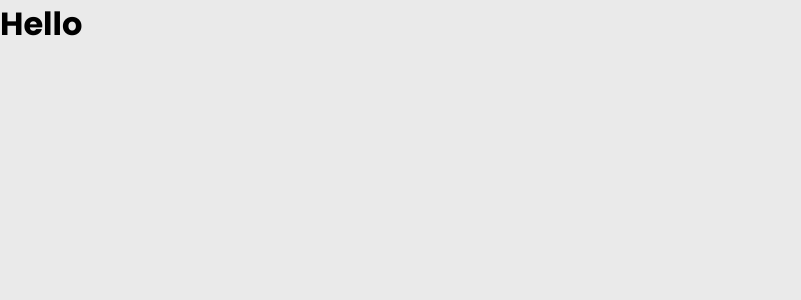
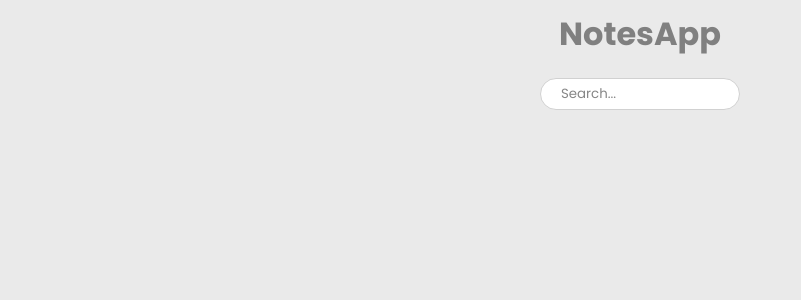
Before and after one commit to mserhatyuksel/Notes-App, a React (Create React App) app in the folder client/: page / in a window 1280 px wide. Shown: the top 300 px of the page, without its empty margins (0-801 px from the left). Built offline with nearby package versions, Linux system fonts and the light colour scheme.

Commit message:
Added Header component

```diff
--- a/client/src/App.js
+++ b/client/src/App.js
@@ -1,9 +1,10 @@
-import './App.css';
+import "./App.css";
+import Header from "./components/Header";
 
 function App() {
   return (
     <div>
-      <h1>Hello</h1>
+      <Header />
     </div>
   );
 }
--- /dev/null
+++ b/client/src/components/Header/Header.jsx
@@ -0,0 +1,12 @@
+import React from "react";
+import styles from "./Header.module.css";
+const Header = () => {
+  return (
+    <header className={styles.header}>
+      <h1 className={styles.title}>NotesApp</h1>
+      <input className={styles.search} type="text" placeholder="Search..." />
+    </header>
+  );
+};
+
+export default Header;
--- /dev/null
+++ b/client/src/components/Header/Header.module.css
@@ -0,0 +1,22 @@
+.header {
+  display: flex;
+  flex-direction: column;
+  align-items: center;
+}
+
+.title {
+  color: #808080;
+  margin-top: 10px;
+}
+
+.search {
+  width: 200px;
+  padding: 5px 20px;
+  margin-top: 20px;
+  border: 1px solid #D1D1D1;
+  border-radius: 50px;
+}
+
+.search::placeholder {
+  color: #868686;
+}
--- /dev/null
+++ b/client/src/components/Header/index.js
@@ -0,0 +1 @@
+export { default } from "./Header";
```
